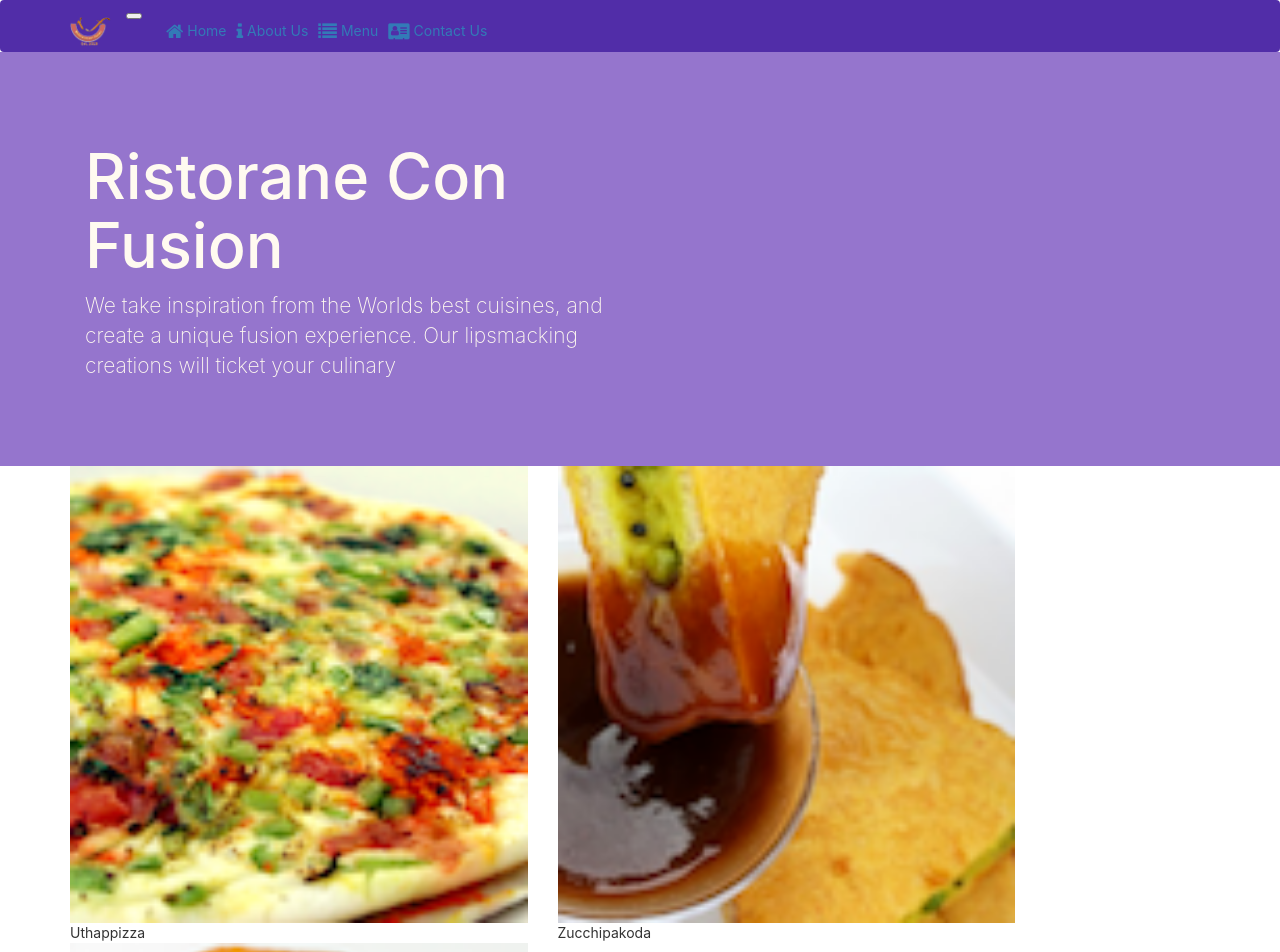
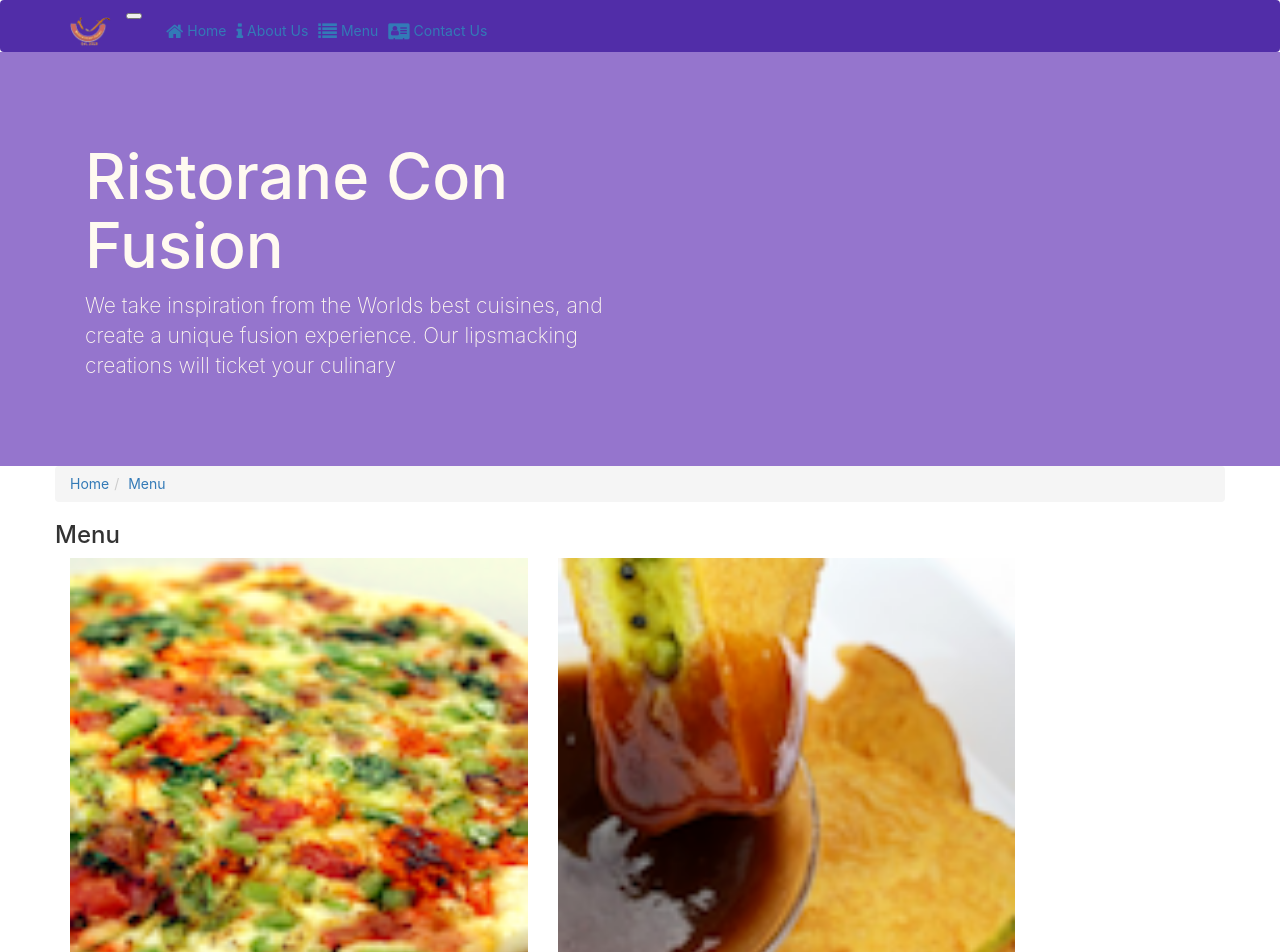
Before and after one commit to oviktorovlohika/Full-Stack-Web-Development-with-React-Part-2, a React (Create React App) app: page /menu in a window 1280 px wide. Shown: the top 952 px of the page. Built offline with nearby package versions, Linux system fonts and the light colour scheme.

Commit message:
add breadcrumb

```diff
--- a/src/components/Contact/Contact.js
+++ b/src/components/Contact/Contact.js
@@ -1,8 +1,24 @@
-import React from 'react'
+import React from 'react';
+import { Breadcrumb, BreadcrumbItem } from 'reactstrap';
+import { Link } from 'react-router-dom';
 
 function Contact() {
   return (
    <div className='container'>
+   <div className='row'>
+      <Breadcrumb>
+         <BreadcrumbItem>
+            <Link to='/'>Home</Link>
+         </BreadcrumbItem>
+         <BreadcrumbItem active>
+            <Link>Contact Us</Link>
+         </BreadcrumbItem>
+      </Breadcrumb>
+      <div className='col-12'>
+         <h3>Contact Us</h3>
+         <hr />
+      </div>
+      </div>
    <div className="row row-content">
    <div className="col-12">
       <h3>Location Information</h3>
--- a/src/components/Dishdetail/Dishdetail.js
+++ b/src/components/Dishdetail/Dishdetail.js
@@ -1,7 +1,7 @@
-import React from 'react'
-import { Card, CardImg, CardText, CardBody, CardTitle } from 'reactstrap'
+import { Link } from 'react-router-dom';
+import { Card, CardImg, CardText, CardBody, CardTitle, Breadcrumb, BreadcrumbItem } from 'reactstrap';
 
-const Dishdetail = ({ selectedDish }) => {
+const Dishdetail = ({ dish, comments }) => {
 
    const renderDish = ({ image, name, description }) => (
       <Card>
@@ -13,13 +13,13 @@ const Dishdetail = ({ selectedDish }) => {
       </Card>
    )
 
-   const renderComments = ({ id, comments }) => (
+   const renderComments = ({ id, comment, author, date }) => (
       <>
          <h4>Comments</h4>
          <ul className='list-unstyled'>
             <li key={id}>
-               <p>{comments.comment}</p>
-               <p> -- {comments.author}, {comments.date}</p>
+               <p>{comment}</p>
+               <p> -- {author}, {date}</p>
             </li>
          </ul>
       </>
@@ -27,15 +27,24 @@ const Dishdetail = ({ selectedDish }) => {
 
   return (
      <div className='container'>
-      {selectedDish ?
+      <div className='row'>
+         <Breadcrumb>
+            <BreadcrumbItem><Link to="/menu">Menu</Link></BreadcrumbItem>
+            <BreadcrumbItem active>{dish.name}</BreadcrumbItem>
+         </Breadcrumb>
+         <div className='col-12'>
+            <h3>{dish.name}</h3>
+            <hr />
+         </div>
+      </div>
       <div className='row'>
          <div className='col-md-5 m-1'>
-            { renderDish(selectedDish) }
+            { renderDish(dish) }
          </div>
          <div className='col-md-5 m-1'>
-            { renderComments(selectedDish) }
+            { renderComments(comments) }
          </div>
-      </div> : null}
+      </div>
      </div>
   )
 }
--- a/src/components/Footer/Footer.js
+++ b/src/components/Footer/Footer.js
@@ -9,10 +9,10 @@ function Footer() {
             <div className="col-4 offset-1 col-sm-2">
                <h5>Links</h5>
                <ul className="list-unstyled">
-                  <li><Link to="/home">Home</Link></li>
+                  <li><Link to="/">Home</Link></li>
                   <li><Link to='/aboutus'>About Us</Link></li>
                   <li><Link to="/menu">Menu</Link></li>
-                  <li><Link to="/contactusl">Contact Us</Link></li>
+                  <li><Link to="/contactus">Contact Us</Link></li>
                </ul>
             </div>
             <div className='col-7 col-sm-5'>
--- a/src/components/Header/Navigation.js
+++ b/src/components/Header/Navigation.js
@@ -1,6 +1,6 @@
 import React, { useState } from 'react'
 import { Navbar, NavbarBrand, Nav, NavbarToggler, Collapse, NavItem } from 'reactstrap';
-import { NavLink } from 'react-router-dom';
+import { Link } from 'react-router-dom';
 
 const Navigation = () => {
    const [isNavOpen, setIsNavOpen] = useState(false);
@@ -18,16 +18,16 @@ const Navigation = () => {
             <Collapse isOpen={isNavOpen} navbar>
                <Nav navbar>
                   <NavItem>
-                     <NavLink className="nav-link"  to='/'><span className="fa fa-home fa-lg"></span> Home</NavLink>
+                     <Link className="nav-link"  to='/'><span className="fa fa-home fa-lg"></span> Home</Link>
                   </NavItem>
                   <NavItem>
-                     <NavLink className="nav-link" to='/aboutus'><span className="fa fa-info fa-lg"></span> About Us</NavLink>
+                     <Link className="nav-link" to='/aboutus'><span className="fa fa-info fa-lg"></span> About Us</Link>
                   </NavItem>
                   <NavItem>
-                     <NavLink className="nav-link"  to='/menu'><span className="fa fa-list fa-lg"></span> Menu</NavLink>
+                     <Link className="nav-link"  to='/menu'><span className="fa fa-list fa-lg"></span> Menu</Link>
                   </NavItem>
                   <NavItem>
-                     <NavLink className="nav-link" to='/contactus'><span className="fa fa-address-card fa-lg"></span> Contact Us</NavLink>
+                     <Link className="nav-link" to='/contactus'><span className="fa fa-address-card fa-lg"></span> Contact Us</Link>
                   </NavItem>
                </Nav>
             </Collapse>
--- a/src/components/Main/Main.js
+++ b/src/components/Main/Main.js
@@ -1,5 +1,5 @@
 import { useState } from 'react';
-import { Route, Routes } from 'react-router-dom';
+import { Route, Routes, useParams } from 'react-router-dom';
 
 import { DISHES } from '../../mocks/dishes';
 import { LEADERS } from '../../mocks/leaders';
@@ -14,21 +14,24 @@ import Footer from '../Footer';
 import Home from '../Home';
 
 function Main() {
-  // const [dishes, setDishes] = useState(initialDishes);
-  const [selectDish, setSelectDish] = useState(null);
+  const [dishes, setDishes] = useState(DISHES);
   const [comments, setComments] = useState(COMMENTS);
   const [promotions, setPromotions] = useState(PROMOTIONS);
   const [leaders, setLeaders] = useState(LEADERS);
-  const [dishes, setDishes] = useState(DISHES);
 
-  const onDishSelect = (dishId) => {
-    setSelectDish(dishId)
-  }
-
-  const selectedDish = dishes.filter((dish) => dish.id === selectDish)[0];
   const filteredDish = dishes.filter((dish) => dish.featured)[0];
   const filteredPromotion = promotions.filter((promo) => promo.featured)[0];
   const filteredLeader = leaders.filter((leader) => leader.featured)[0];
+
+  function ChildDish() {
+    const { id } = useParams();
+    const dishId = dishes.filter((dish) => dish.id === parseInt(id))[0];
+    const commentId = comments.filter((comment) => comment.id === parseInt(id))[0];
+
+    return (
+      <Dishdetail dish={dishId} comments={commentId}/>
+    )
+  }
 
   return (
     <>
@@ -36,8 +39,9 @@ function Main() {
       <Routes>
         <Route exact path="/" element = {
           <Home dish={filteredDish} promotion={filteredPromotion} leader={filteredLeader} />}/>
-        <Route exact path="/menu" element={<Menu dishes={dishes} onDishSelect={onDishSelect} />}/>
-        <Route exact path="/contactus" element={<Contact />} />
+        <Route exact path="/menu" element={<Menu dishes={dishes} />}/>
+        <Route exact path="/contactus" element={Contact} />
+        <Route path='/menu/:id' element={<ChildDish /> } />
       </Routes>
       <Footer />
     </>
@@ -45,5 +49,3 @@ function Main() {
 }
 
 export default Main;
-
-// <Dishdetail selectedDish={selectedDish}/>
--- a/src/components/Menu/Menu.js
+++ b/src/components/Menu/Menu.js
@@ -1,20 +1,28 @@
-import { Card, CardImg, CardImgOverlay, CardTitle } from 'reactstrap'
+import { Link } from 'react-router-dom';
+import { Breadcrumb, BreadcrumbItem } from 'reactstrap';
+import MenuItem from './MenuItem';
 
-const Menu = ({dishes, onDishSelect}) => {
+const Menu = ({ dishes }) => {
+
+  const menu = dishes.map((dish) => (
+    <div key={dish.id} className="col-12 col-md-5 m-1">
+      <MenuItem  dish={dish} />
+    </div>
+  ))
 
   return (
    <div className="container">
+      <div className='row'>
+        <Breadcrumb>
+          <BreadcrumbItem><Link to='/'>Home</Link></BreadcrumbItem>
+          <BreadcrumbItem active><Link to='/menu'>Menu</Link></BreadcrumbItem>
+        </Breadcrumb>
+        <div className='col-12'>
+          <h3>Menu</h3>
+        </div>
+      </div>
       <div className="row">
-      {dishes.map((dish) => (
-        <div key={dish.id} className="col-12 col-md-5 m-1">
-          <Card onClick={() => onDishSelect(dish.id)}>
-            <CardImg width="100%" src={dish.image} alt={dish.name} />
-            <CardImgOverlay>
-              <CardTitle>{dish.name}</CardTitle>
-            </CardImgOverlay>
-          </Card>
-        </div>
-        ))}
+        {menu}
       </div>
    </div>
   )
--- /dev/null
+++ b/src/components/Menu/MenuItem.js
@@ -0,0 +1,15 @@
+import { Link } from 'react-router-dom';
+import { Card, CardImg, CardImgOverlay, CardTitle } from 'reactstrap';
+
+export default function MenuItem({ dish }) {
+  return (
+    <Card>
+      <Link to={`/menu/${dish.id}`} >
+        <CardImg width="100%" src={dish.image} alt={dish.name} />
+        <CardImgOverlay>
+          <CardTitle>{dish.name}</CardTitle>
+        </CardImgOverlay>
+      </Link>
+    </Card>
+  )
+}
```
